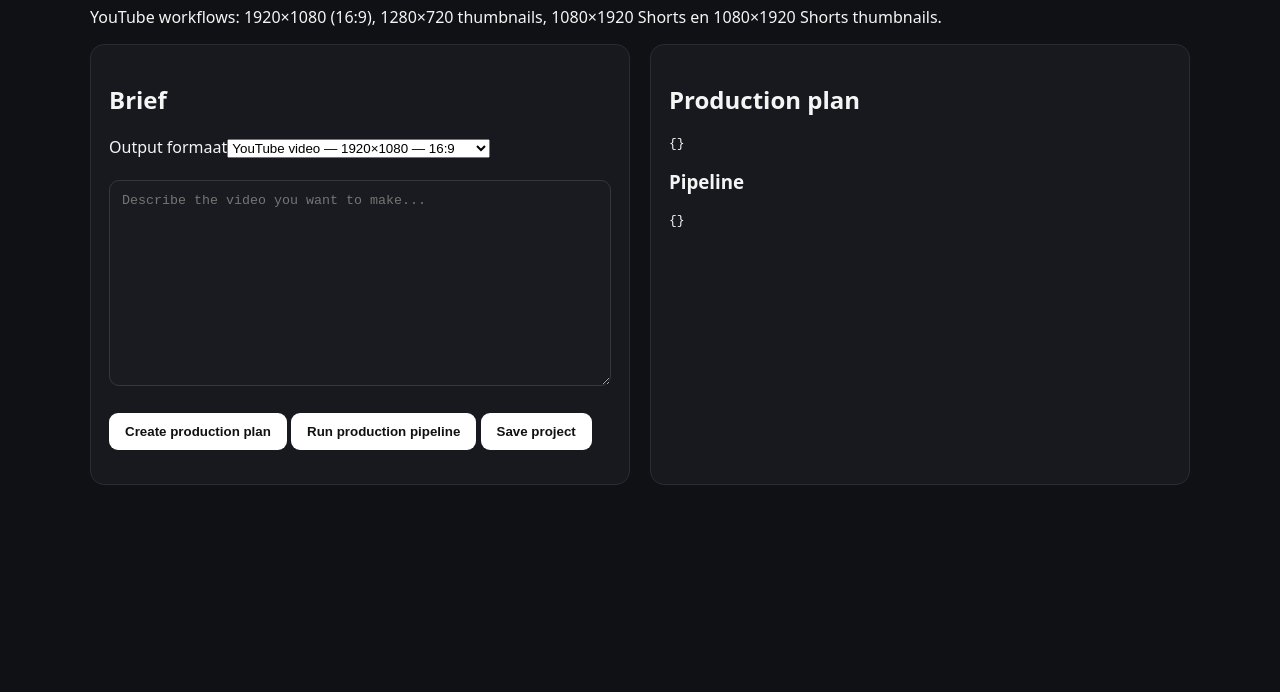
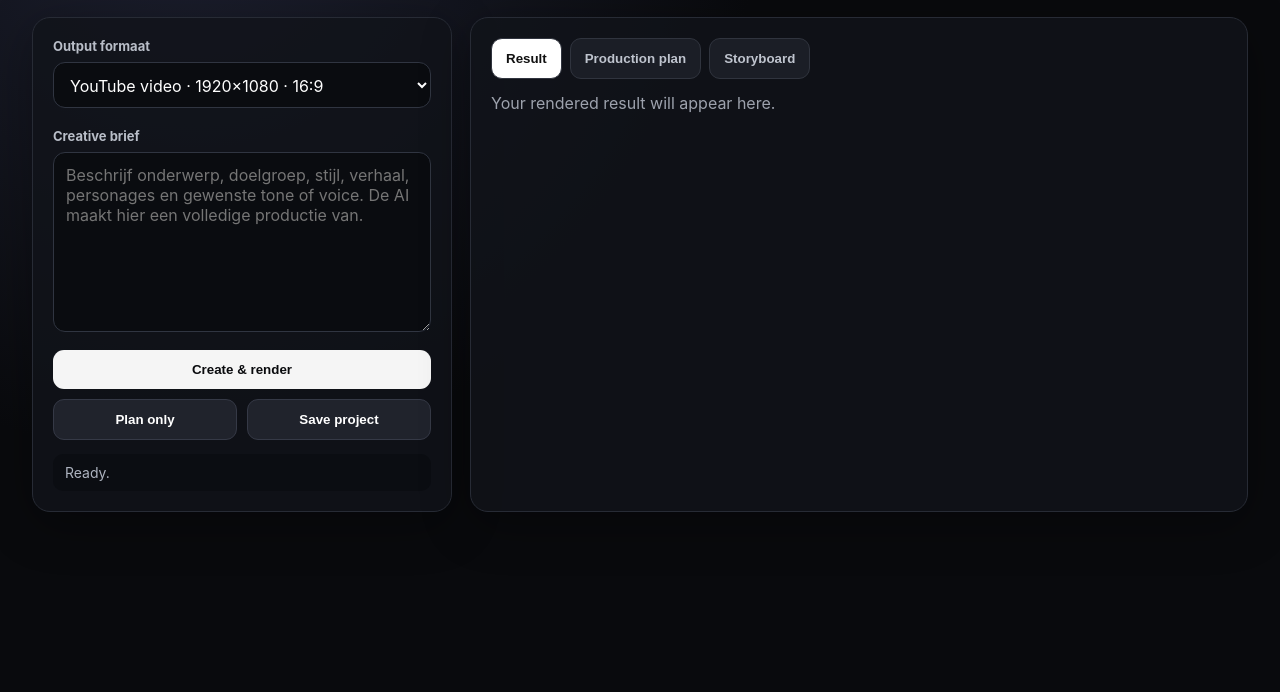
Before and after one commit to youtubemovieshortsai/sdwdwawefraeg, a website: page public/index.html in a window 1280 px wide. Shown: the part 108-800 px from the top of the page. Drawn offline with Linux system fonts and the light colour scheme.

Commit message:
feat: build professional studio UI and rendered output preview

```diff
--- a/public/index.html
+++ b/public/index.html
@@ -1,25 +1,59 @@
-<!doctype html><html lang="en"><head><meta charset="utf-8"><meta name="viewport" content="width=device-width,initial-scale=1">
-<title>AI Video Studio</title><style>
-body{margin:0;font-family:system-ui,sans-serif;background:#101114;color:#f5f5f5}main{max-width:1100px;margin:auto;padding:28px}
-textarea{width:100%;box-sizing:border-box;background:#191b20;color:#fff;border:1px solid #343740;border-radius:10px;padding:12px}
-button{background:#fff;color:#111;border:0;border-radius:9px;padding:11px 16px;font-weight:700;cursor:pointer}
-.grid{display:grid;grid-template-columns:1fr 1fr;gap:20px}.card{background:#17191e;border:1px solid #292c34;border-radius:14px;padding:18px}
-pre{white-space:pre-wrap;max-height:600px;overflow:auto}@media(max-width:800px){.grid{grid-template-columns:1fr}}
-</style></head><body><main><h1>AI Video Studio</h1>
-<p>YouTube workflows: 1920×1080 (16:9), 1280×720 thumbnails, 1080×1920 Shorts en 1080×1920 Shorts thumbnails.</p>
-<div class="grid"><section class="card"><h2>Brief</h2><label>Output formaat</label><select id="format"><option value="youtube_landscape">YouTube video — 1920×1080 — 16:9</option><option value="youtube_thumbnail">YouTube thumbnail — 1280×720 — 16:9</option><option value="shorts">YouTube Shorts — 1080×1920 — 9:16</option><option value="shorts_thumbnail">Shorts thumbnail — 1080×1920 — 9:16</option></select><br><br>
-<textarea id="brief" rows="12" placeholder="Describe the video you want to make..."></textarea><br><br>
-<button onclick="plan()">Create production plan</button> <button onclick="runPipeline()">Run production pipeline</button> <button onclick="save()">Save project</button>
-<p id="status"></p></section><section class="card"><h2>Production plan</h2><pre id="plan">{}</pre><h3>Pipeline</h3><pre id="pipeline">{}</pre></section></div>
-</main><script>
+<!doctype html>
+<html lang="nl">
+<head><meta charset="utf-8"><meta name="viewport" content="width=device-width,initial-scale=1">
+<title>AI Video Studio</title>
+<style>
+:root{font-family:Inter,system-ui,-apple-system,BlinkMacSystemFont,"Segoe UI",sans-serif;color:#f7f7f8;background:#090a0d}
+*{box-sizing:border-box}body{margin:0;background:radial-gradient(circle at 15% 0,#1d2030 0,#090a0d 42%);min-height:100vh}
+main{max-width:1280px;margin:auto;padding:32px}.top{display:flex;justify-content:space-between;align-items:end;gap:20px;margin-bottom:24px}
+h1{font-size:34px;margin:0 0 8px}.muted{color:#9da2ad}.badge{border:1px solid #343945;border-radius:999px;padding:8px 12px;color:#b8bec9;background:#11131a}
+.grid{display:grid;grid-template-columns:420px 1fr;gap:18px}.card{background:#111319cc;border:1px solid #272b35;border-radius:18px;padding:20px;box-shadow:0 12px 50px #0005}
+label{display:block;font-size:13px;font-weight:700;color:#b9bec8;margin:0 0 8px}
+textarea,select{width:100%;background:#0a0c10;color:#fff;border:1px solid #303541;border-radius:12px;padding:12px;font:inherit}textarea{resize:vertical;min-height:180px}
+select{height:46px}.actions{display:grid;grid-template-columns:1fr 1fr;gap:10px;margin-top:14px}button{border:0;border-radius:11px;padding:12px 14px;font-weight:800;cursor:pointer;background:#f5f5f5;color:#0a0b0e}button.secondary{background:#20232c;color:#fff;border:1px solid #353946}button.primary{grid-column:1/-1}
+.status{margin-top:14px;padding:10px 12px;border-radius:10px;background:#0b0d12;color:#aeb4c0;font-size:14px}
+.tabs{display:flex;gap:8px;margin-bottom:14px}.tab{background:#1b1e26;color:#bfc4ce;border:1px solid #30343e}.tab.active{background:#fff;color:#111}
+pre{white-space:pre-wrap;word-break:break-word;max-height:560px;overflow:auto;background:#090b0f;border:1px solid #242832;border-radius:12px;padding:14px;font-size:12px}
+.preview{margin-top:14px;display:none}.preview video,.preview img{width:100%;border-radius:14px;border:1px solid #2a2e38;max-height:560px;object-fit:contain;background:#050608}
+.links{display:flex;gap:8px;flex-wrap:wrap;margin-top:10px}.links a{color:#fff;background:#1b1e26;padding:8px 10px;border-radius:9px;text-decoration:none}
+@media(max-width:900px){.grid{grid-template-columns:1fr}.top{align-items:start;flex-direction:column}}
+</style></head>
+<body><main>
+<div class="top"><div><h1>AI Video Studio</h1><div class="muted">Professional YouTube video, Shorts en thumbnail productie.</div></div><div id="health" class="badge">Checking studio…</div></div>
+<div class="grid">
+<section class="card">
+<label for="format">Output formaat</label>
+<select id="format">
+<option value="youtube_landscape">YouTube video · 1920×1080 · 16:9</option>
+<option value="youtube_thumbnail">YouTube thumbnail · 1280×720 · 16:9</option>
+<option value="shorts">YouTube Shorts · 1080×1920 · 9:16</option>
+<option value="shorts_thumbnail">Shorts thumbnail · 1080×1920 · 9:16</option>
+</select>
+<br><br><label for="brief">Creative brief</label>
+<textarea id="brief" placeholder="Beschrijf onderwerp, doelgroep, stijl, verhaal, personages en gewenste tone of voice. De AI maakt hier een volledige productie van."></textarea>
+<div class="actions">
+<button class="primary" onclick="produce()">Create & render</button>
+<button class="secondary" onclick="plan()">Plan only</button>
+<button class="secondary" onclick="save()">Save project</button>
+</div>
+<div id="status" class="status">Ready.</div>
+</section>
+<section class="card">
+<div class="tabs"><button class="tab active" onclick="showTab('result',this)">Result</button><button class="tab" onclick="showTab('plan',this)">Production plan</button><button class="tab" onclick="showTab('storyboard',this)">Storyboard</button></div>
+<div id="result"><div id="empty" class="muted">Your rendered result will appear here.</div><div id="preview" class="preview"></div><div id="links" class="links"></div></div>
+<pre id="plan" style="display:none">{}</pre><pre id="storyboard" style="display:none">{}</pre>
+</section>
+</div></main>
+<script>
 let current=null;
-async function plan(){const brief=document.querySelector("#brief").value;const format_id=document.querySelector("#format").value;document.querySelector("#status").textContent="Planning...";
-const r=await fetch("/api/plan",{method:"POST",headers:{"content-type":"application/json"},body:JSON.stringify({brief,format_id})});
-current=await r.json();document.querySelector("#plan").textContent=JSON.stringify(current,null,2);
-document.querySelector("#status").textContent=r.ok?"Plan ready":"Error: "+(current.error||"unknown");}
-async function runPipeline(){const brief=document.querySelector("#brief").value;const format_id=document.querySelector("#format").value;document.querySelector("#status").textContent="Building pipeline...";
-const r=await fetch("/api/production-pipeline",{method:"POST",headers:{"content-type":"application/json"},body:JSON.stringify({brief,format_id})});
-const x=await r.json();document.querySelector("#pipeline").textContent=JSON.stringify(x,null,2);document.querySelector("#status").textContent=r.ok?"Pipeline ready":"Error: "+(x.error||"unknown");if(r.ok){current=x.plan;document.querySelector("#plan").textContent=JSON.stringify(x.plan,null,2);}}
-async function save(){if(!current)return;const r=await fetch("/api/projects",{method:"POST",headers:{"content-type":"application/json"},body:JSON.stringify({plan:current,brief:document.querySelector("#brief").value,format_id:document.querySelector("#format").value})});
-const x=await r.json();document.querySelector("#status").textContent=r.ok?"Saved project "+x.id:"Error: "+x.error;}
+const $=s=>document.querySelector(s);
+async function api(url,body){const r=await fetch(url,{method:"POST",headers:{"content-type":"application/json"},body:JSON.stringify(body)});const x=await r.json();if(!r.ok)throw new Error(x.error||"Request failed");return x;}
+function setStatus(x){$("#status").textContent=x;}
+function showTab(name,button){["result","plan","storyboard"].forEach(x=>$("#"+x).style.display=x===name?"block":"none");document.querySelectorAll(".tab").forEach(x=>x.classList.remove("active"));button.classList.add("active");}
+async function health(){try{const r=await fetch("/api/health");const x=await r.json();$("#health").textContent=x.ok?"Studio online · "+(x.video_model||x.provider):"Studio offline";}catch{$("#health").textContent="Studio offline";}}
+async function plan(){try{setStatus("Creating production plan…");current=await api("/api/plan",{brief:$("#brief").value,format_id:$("#format").value});$("#plan").textContent=JSON.stringify(current,null,2);$("#storyboard").textContent=JSON.stringify(current.scenes||[],null,2);showTab("plan",document.querySelectorAll(".tab")[1]);setStatus("Plan ready.");}catch(e){setStatus("Error: "+e.message);}}
+async function produce(){try{if(!$("#brief").value.trim())throw new Error("Add a creative brief first.");setStatus("Generating scenes, video and audio. This can take several minutes…");const x=await api("/api/production-pipeline",{brief:$("#brief").value,format_id:$("#format").value});current=x.plan;$("#plan").textContent=JSON.stringify(x.plan,null,2);$("#storyboard").textContent=JSON.stringify(x.storyboard||[],null,2);renderResult(x);setStatus("Production complete.");}catch(e){setStatus("Production error: "+e.message);}}
+function renderResult(x){$("#empty").style.display="none";$("#links").innerHTML="";$("#preview").style.display="block";const p=x.rendered?.output;if(!p)return;const url="/"+p.replace(/^\\//,"");if(x.format.id.includes("thumbnail")){$("#preview").innerHTML='<img src="'+url+'" alt="Generated thumbnail">';}else{$("#preview").innerHTML='<video controls playsinline src="'+url+'"></video>';}const a=document.createElement("a");a.href=url;a.target="_blank";a.textContent="Open output";$("#links").appendChild(a);}
+async function save(){try{if(!current)await plan();const x=await api("/api/projects",{plan:current,brief:$("#brief").value,format_id:$("#format").value});setStatus("Project saved: "+x.id);}catch(e){setStatus("Save error: "+e.message);}}
+health();
 </script></body></html>
```
